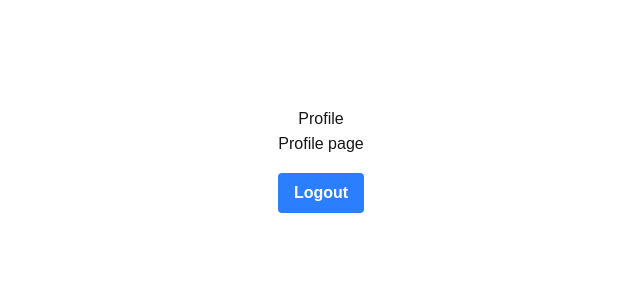
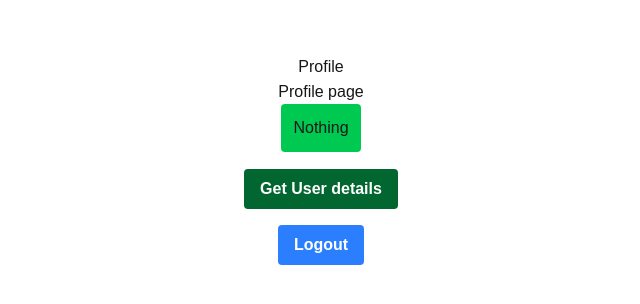
Before and after one commit to NeelakshG/auth-system, a Next.js app: page /profile in a window 1280 px wide. Shown: the part 240-544 px from the top of the page, without its empty margins (319-959 px from the left). Built offline with nearby package versions, Linux system fonts and the light colour scheme.

Commit message:
user helper to inject extracted user infor from JWT token

```diff
--- /dev/null
+++ b/src/app/api/users/me/route.ts
@@ -0,0 +1,25 @@
+import { getDataFromToken } from "@/helpers/getDataFromToken";
+import { NextRequest, NextResponse } from "next/server";
+
+import {connect} from"@/dbConfig/dbConfig"
+import User from "@/models/userModel";
+
+connect();
+
+export async function GET(request: NextRequest) {
+    try {
+        const userId = await getDataFromToken(request);
+        const user = await User.findOne({_id: userId}).
+        select("-password")
+
+        return NextResponse.json({
+            messsage: "user found",
+            data: user
+        })
+    } catch (error: any) {
+        return NextResponse.json(
+            { error: error.message },
+            { status: 400 }
+        );
+    }
+}
--- a/src/app/profile/page.tsx
+++ b/src/app/profile/page.tsx
@@ -1,12 +1,16 @@
 "use client"
 import axios from "axios"
+import Link from "next/link"
 import { useRouter } from "next/navigation"
-import React from "react"
+import React, { useState } from "react"
 import toast from "react-hot-toast"
 
+
+//update so we use the hook useEffect to update as soon as the request reaches the profile page
 export default function ProfilePage() {
 
     const router = useRouter()
+    const [data,setData] = useState("nothing")
 
     //initiating the logout up
     const logout = async () => {
@@ -20,12 +24,26 @@ export default function ProfilePage() {
             }
     }
 
+    const getUserDetails = async () => {
+        const res = await axios.get('/api/users/me')
+        setData(res.data.data.username)
+        console.log()
+    }
+
     return (
         <div className="flex flex-col items-center justify-center min-h-screen py-2">
             <h1>Profile</h1>
             <hr />
             <p>Profile page</p>
+            <h2 className="p-3 rounded bg-green-500">{data === "nothing" ? "Nothing" : <Link href={`/profile/${data}`}>{data}</Link>}</h2>
             <hr />
+
+            <button
+            className = "bg-green-800 mt-4 hover:bg-blue-700 text-white font-bold py-2 px-4 rounded cursor-pointer"
+            onClick={getUserDetails}
+            >
+                Get User details
+            </button>
 
             <button
             className = "bg-blue-500 mt-4 hover:bg-blue-700 text-white font-bold py-2 px-4 rounded cursor-pointer"
```
